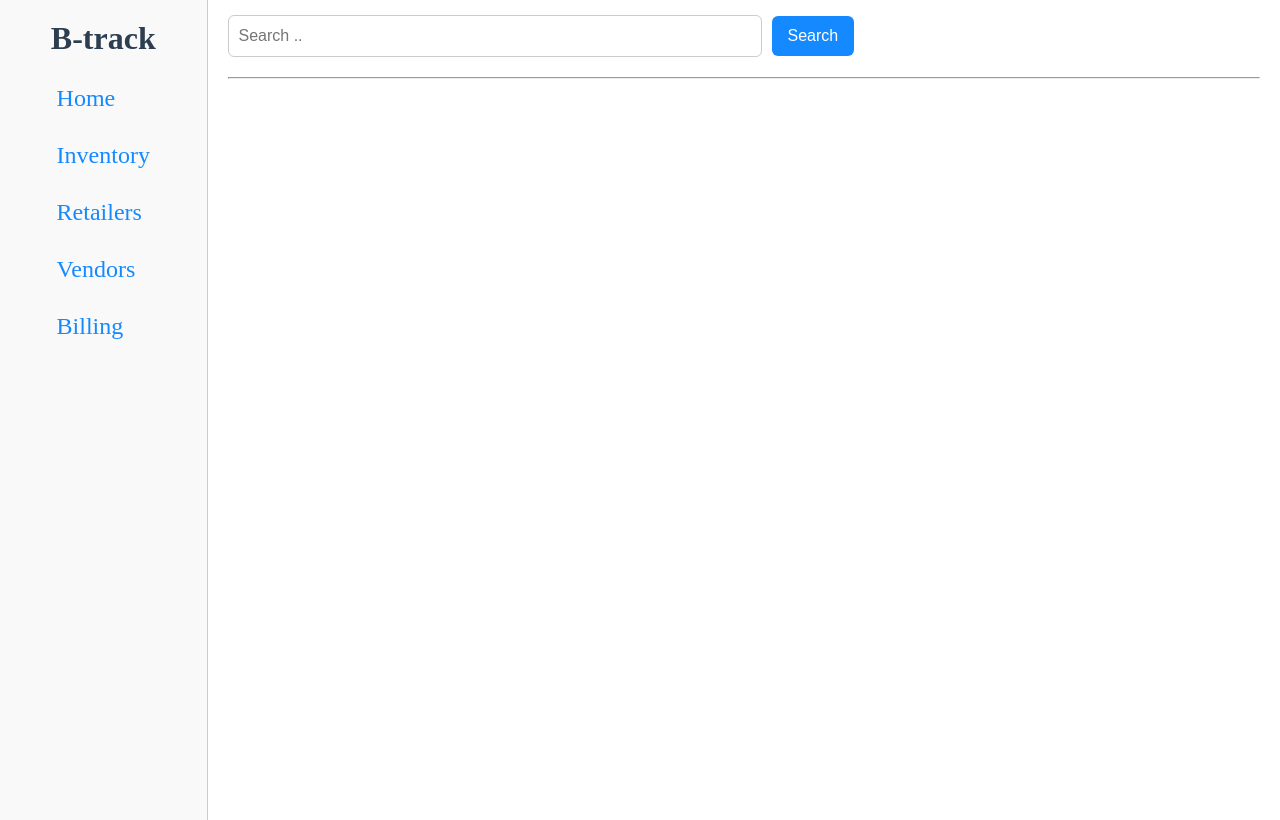
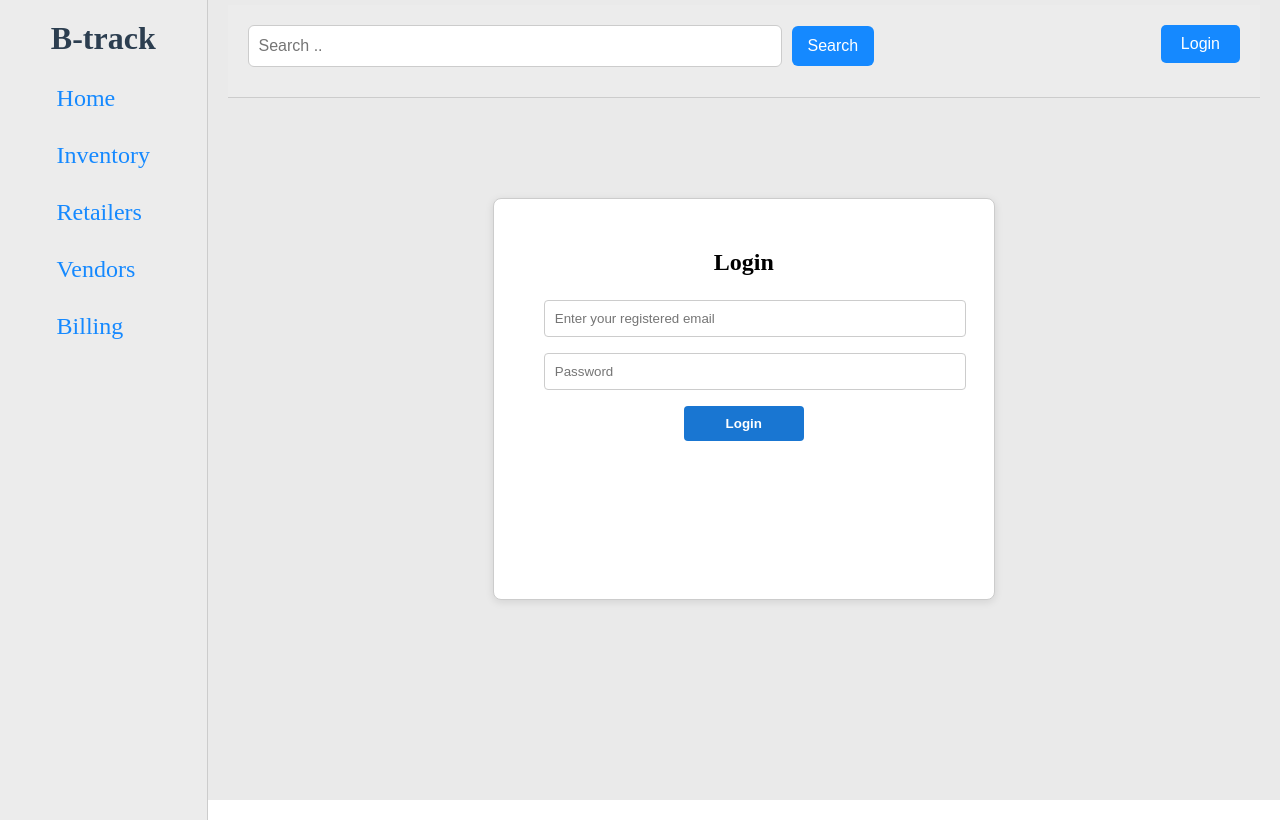
Before and after one commit to 1463Yash/B-track, a React (Vite) app: page /login in a window 1280 px wide. Built offline with nearby package versions, Linux system fonts and the light colour scheme.

Commit message:
Added login button

```diff
--- a/src/App.jsx
+++ b/src/App.jsx
@@ -1,31 +1,43 @@
-import React from 'react'
-import { BrowserRouter as Router, Route, Routes } from 'react-router-dom'
-import Navbar from './components/navbar'
-import Home from './components/Home'
-import Billing from './components/Billing'
-import Inventory from './components/Inventory'
-import Retailer from './components/Retailer'
-import Vendors from './components/Vendors'
-import Searchbar from './components/Searchbar'
-
+import React from "react";
+import { BrowserRouter as Router, Route, Routes } from "react-router-dom";
+import Navbar from "./components/Navbar";
+import Home from "./components/Home";
+import Billing from "./components/Billing";
+import Inventory from "./components/Inventory";
+import Retailer from "./components/Retailer";
+import Vendors from "./components/Vendors";
+import Searchbar from "./components/Searchbar";
+import Loginpage from "./Sign_in_up_components/loginpage";
+import  Topbar from "./components/topbar";
 function App() {
   return (
     <Router>
-      <div style={{ display: 'flex' , height: '100vh'}}>
+      <div
+        style={{ display: "flex", height: "100vh", backgroundColor: "#eaeaea" }}
+      >
         <Navbar />
-        <div style={{ marginLeft: '0px', paddingLeft: '20px',paddingTop:'5px',paddingRight:'20px', width: '100%' }}>
-          <Searchbar />
+        <div
+          style={{
+            marginLeft: "0px",
+            paddingLeft: "20px",
+            paddingTop: "5px",
+            paddingRight: "20px",
+            width: "100%",
+          }}
+        >
+          <Topbar />
           <Routes>
             <Route path="/" element={<Home />} />
             <Route path="/billing" element={<Billing />} />
             <Route path="/inventory" element={<Inventory />} />
             <Route path="/retailer" element={<Retailer />} />
             <Route path="/vendors" element={<Vendors />} />
+            <Route path="/login" element={<Loginpage />} />
           </Routes>
         </div>
       </div>
     </Router>
-  )
+  );
 }
 
-export default App
+export default App;
--- a/src/Sign_in_up_components/loginpage.jsx
+++ b/src/Sign_in_up_components/loginpage.jsx
@@ -0,0 +1,31 @@
+import React from 'react'
+
+function loginpage() {
+  return (
+    <div style={{display:'flex', flexDirection:'column', width:'400px',height:'300px', margin:'100px auto', padding:'50px', border:'1px solid #ccc', borderRadius:'8px', boxShadow:'0 2px 8px rgba(0,0,0,0.1)', background:'#fff'}}>
+      <h2 style={{textAlign:'center', marginBottom:'24px'}}>Login</h2>
+      <form>
+        <input
+          type="text"
+          placeholder="Enter your registered email"
+          style={{width:'100%', padding:'10px', marginBottom:'16px', borderRadius:'4px', border:'1px solid #ccc'}}
+        />
+        <input
+          type="password"
+          placeholder="Password"
+          style={{width:'100%', padding:'10px', marginBottom:'16px', borderRadius:'4px', border:'1px solid #ccc'}}
+        />
+        <div style={{display:'flex', justifyContent:'center'}}>
+          <button
+            type="submit"
+            style={{width:'30%', padding:'10px', borderRadius:'4px', border:'none', background:'#1976d2', color:'#fff', fontWeight:'bold', cursor:'pointer'}}
+          >
+            Login
+          </button>
+        </div>
+      </form>
+    </div>
+  )
+}
+
+export default loginpage
--- a/src/components/Billing.jsx
+++ b/src/components/Billing.jsx
@@ -3,8 +3,10 @@ import React from 'react'
 function Billing() {
   return (
     <div>
-      <h1>billing time</h1>
-      <p>test billing status</p>
+      <h1>Billing Management</h1>
+      <p>This section will handle all billing related functionalities.</p>
+      <p>More features will be added soon!</p>
+      <p>Stay tuned!</p>
     </div>
   )
 }
--- a/src/components/Home.jsx
+++ b/src/components/Home.jsx
@@ -3,7 +3,10 @@ import React from 'react'
 function Home() {
   return (
     <div>
-      <h1>Welcome to B-track home page</h1>
+      <h1>Welcome to B-Track</h1>
+      <p>Your one-stop solution for managing inventory, retailers, vendors, and billing.</p>
+      <p>Explore the features and functionalities to streamline your business operations.</p>
+      <p>Stay tuned for more updates!</p>
     </div>
   )
 }
--- a/src/components/Inventory.jsx
+++ b/src/components/Inventory.jsx
@@ -3,8 +3,10 @@ import React from 'react'
 function Inventory() {
   return (
     <div>
-      welcomet to Inventory page
       <h1>Inventory Management</h1>
+      <p>This section will handle all inventory related functionalities.</p>
+      <p>More features will be added soon!</p>
+      <p>Stay tuned!</p>
     </div>
   )
 }
--- a/src/components/Navbar.jsx
+++ b/src/components/Navbar.jsx
@@ -1,24 +1,69 @@
-import React from 'react'
-import { Link } from 'react-router-dom';
-const linkstyle={
-    fontSize: '1.5rem',
-    textDecoration: 'none',
-    color:'#1589FF'
-}
+import React from "react";
+import { Link } from "react-router-dom";
+const linkstyle = {
+  fontSize: "1.5rem",
+  textDecoration: "none",
+  color: "#1589FF",
+};
 function Navbar() {
   return (
-    <div className="sidebar" style={{borderRight: '1px solid #ccc', width: '20vw', height: '100vh', display: 'flex', flexDirection: 'column', alignItems: 'center',paddingTop:'20px',backgroundColor: '#f9f9f9',color:'#333333'}}>
-      <h2 style={{fontSize:'32px',color:'#2c3e50'}}>B-track</h2>
+    <div
+      className="sidebar"
+      style={{
+        borderRight: "1px solid #ccc",
+        width: "20vw",
+        height: "100vh",
+        display: "flex",
+        flexDirection: "column",
+        alignItems: "center",
+        paddingTop: "20px",
+        backgroundColor: "#ececec",
+        color: "#333333",
+      }}
+    >
+      <h2 style={{ fontSize: "32px", color: "#2c3e50" }}>B-track</h2>
 
-      <ul style={{ listStyle: 'none',display: 'flex', flexDirection: 'column',justifyContent: 'start', alignItems: 'start', padding: '0',fontSize: '2rem',gap:'20px',marginTop:'20px'}}>
-        <li><Link to="/"  style={linkstyle}>Home</Link></li>
-        <li><Link to="/Inventory" style={linkstyle}>Inventory</Link></li>
-        <li><Link to="/Retailers" style={linkstyle}>Retailers</Link></li>
-        <li><Link to="/Vendors" style={linkstyle}>Vendors</Link></li>
-        <li><Link to="/Billing" style={linkstyle}>Billing</Link></li>
+      <ul
+        style={{
+          listStyle: "none",
+          display: "flex",
+          flexDirection: "column",
+          justifyContent: "start",
+          alignItems: "start",
+          padding: "0",
+          fontSize: "2rem",
+          gap: "20px",
+          marginTop: "20px",
+        }}
+      >
+        <li>
+          <Link to="/" style={linkstyle}>
+            Home
+          </Link>
+        </li>
+        <li>
+          <Link to="/Inventory" style={linkstyle}>
+            Inventory
+          </Link>
+        </li>
+        <li>
+          <Link to="/retailer" style={linkstyle}>
+            Retailers
+          </Link>
+        </li>
+        <li>
+          <Link to="/Vendors" style={linkstyle}>
+            Vendors
+          </Link>
+        </li>
+        <li>
+          <Link to="/Billing" style={linkstyle}>
+            Billing
+          </Link>
+        </li>
       </ul>
     </div>
-  )
+  );
 }
 
-export default Navbar
+export default Navbar;
--- a/src/components/Retailer.jsx
+++ b/src/components/Retailer.jsx
@@ -3,8 +3,9 @@ import React from 'react'
 function Retailer() {
   return (
     <div>
-      <h1>Welcome to Retailers page
-      </h1>
+
+      <h1>Retailer Management</h1>
+      <p>This section will handle all retailer related functionalities.</p>
     </div>
   )
 }
--- a/src/components/Searchbar.jsx
+++ b/src/components/Searchbar.jsx
@@ -19,7 +19,7 @@ function Searchbar() {
       color: 'white',
       border: 'none',
       cursor: 'pointer',marginLeft:'10px'}}>Search</button>
-      <hr  style={{marginTop:'20px'}}/>
+
       </form>
 
     </div>
--- /dev/null
+++ b/src/components/Topbar.jsx
@@ -0,0 +1,37 @@
+import React from "react";
+import { Link, useNavigate } from "react-router-dom";
+import Searchbar from "./Searchbar";
+function Topbar() {
+  const navigate = useNavigate();
+  const handleover = () => {
+    navigate("/login");
+  };
+  const butstyle = {
+    backgroundColor: "#1589FF",
+    color: "white",
+    border: "none",
+    padding: "10px 20px",
+    borderRadius: "5px",
+    cursor: "pointer",
+    fontSize: "1rem",
+  };
+  return (
+    <div
+      style={{
+        position:"relative",
+        display: "flex",
+        justifyContent: "space-between",
+        padding: "10px 20px",
+        backgroundColor: "#ececec",
+        borderBottom: "1px solid #ccc",
+      }}
+    >
+      <Searchbar />
+      <div style={{marginTop:"10px"}}><Link to="/login" onMo={handleover}>
+        <button style={butstyle}>Login</button>
+      </Link></div>
+    </div>
+  );
+}
+
+export default Topbar;
--- a/src/components/Vendors.jsx
+++ b/src/components/Vendors.jsx
@@ -3,7 +3,10 @@ import React from 'react'
 function Vendors() {
   return (
     <div>
-      <h1>welcome to vedors page</h1>
+      <h1>Vendor Management</h1>
+      <p>This section will handle all vendor related functionalities.</p>
+      <p>More features will be added soon!</p>
+      <p>Stay tuned!</p>
     </div>
   )
 }
```
